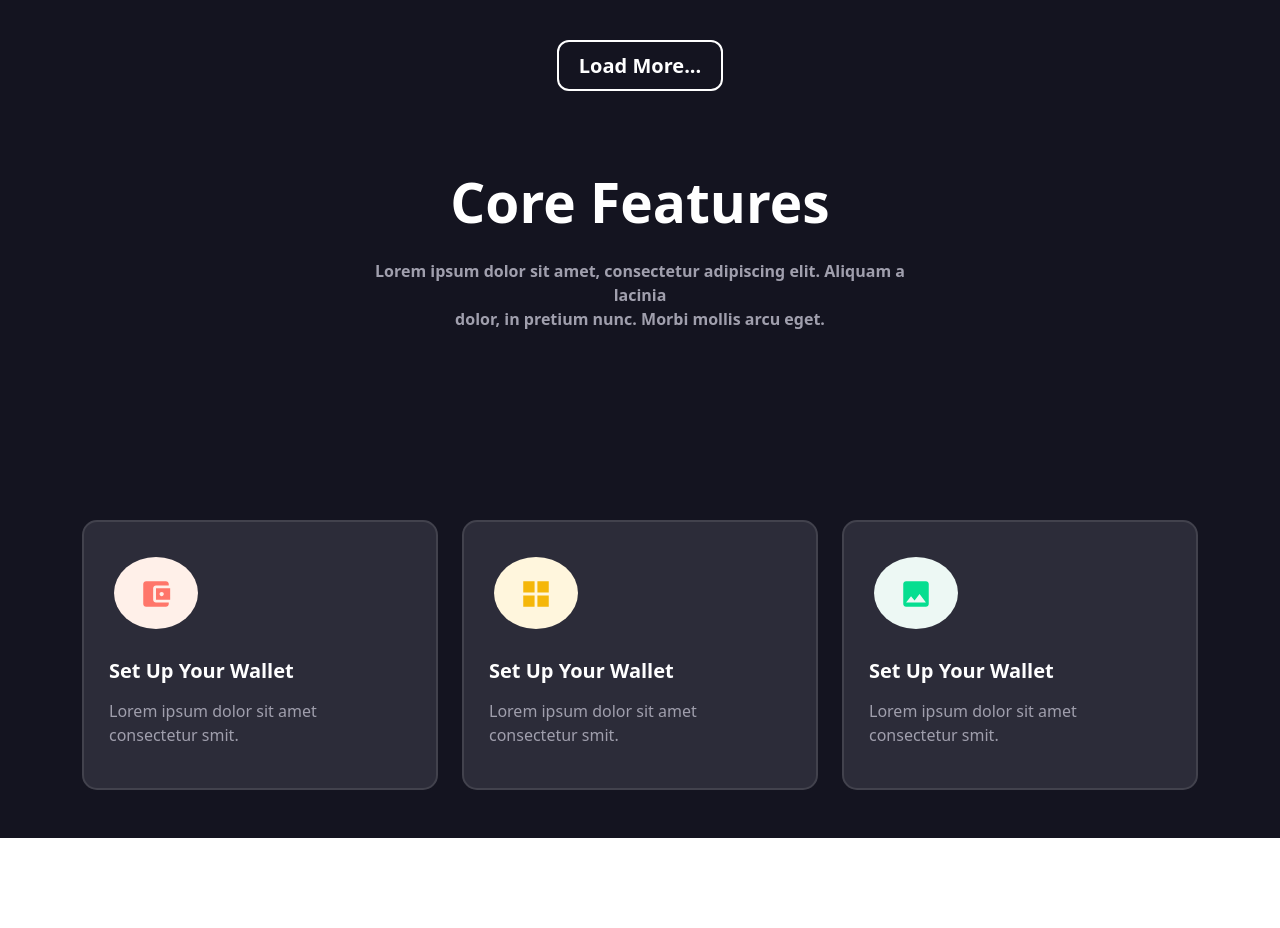
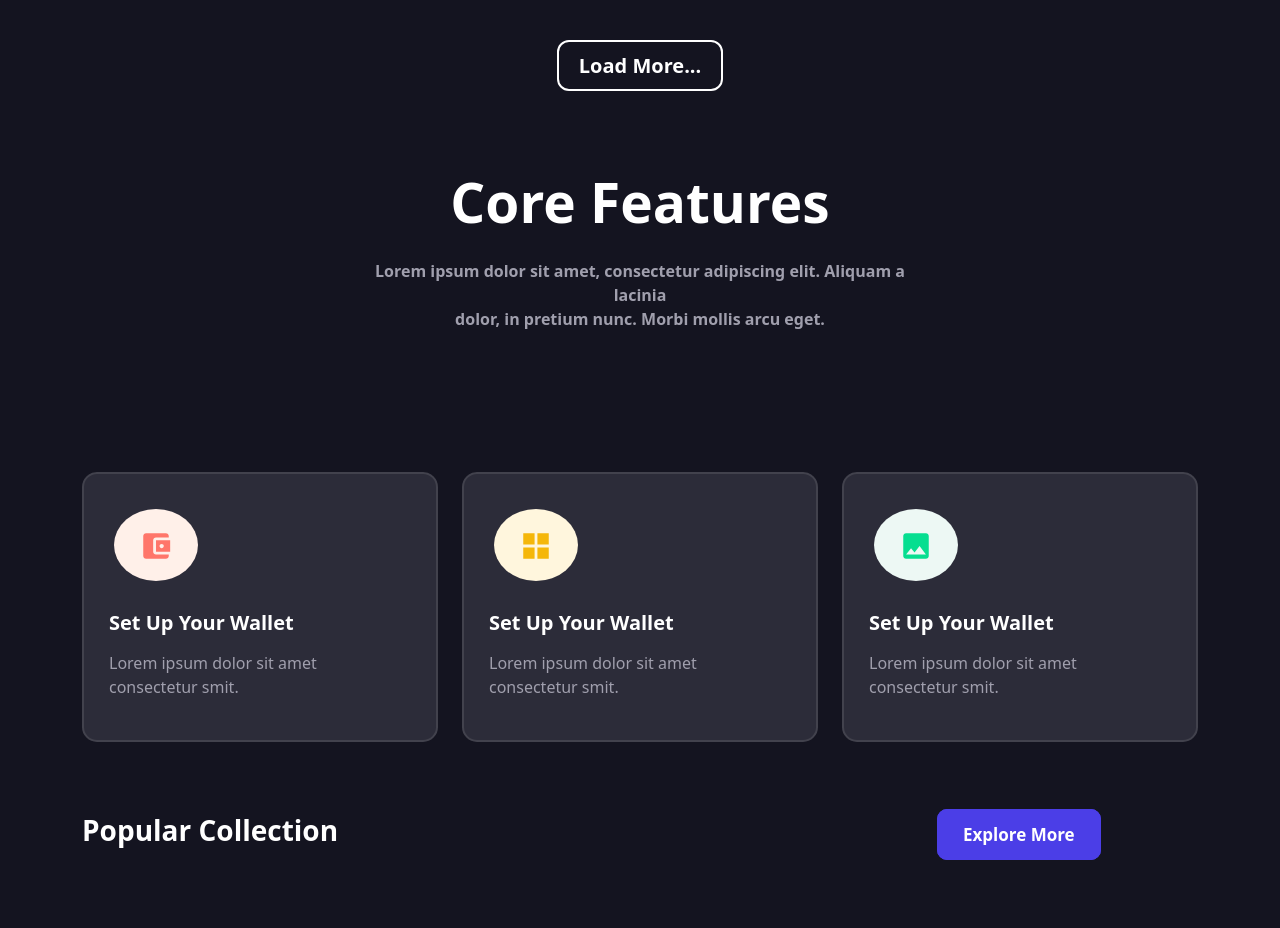
Before and after one commit to wisamosman/NFT, a plain HTML site: page index.html in a window 1280 px wide. Shown: the part 1813-2741 px from the top of the page. Before the commit the page ends 2651 px from the top, so only its background shows below. Drawn offline with nearby package versions, Linux system fonts and the light colour scheme.

Commit message:
add html9

```diff
--- a/css/style.css
+++ b/css/style.css
@@ -146,3 +146,8 @@ color: white;
     padding: 25px;
 
 }
+.w1{
+    color: white;
+    font-size: 28px;
+    font-weight: 600;
+}
--- a/index.html
+++ b/index.html
@@ -148,7 +148,7 @@
                 </div>
             </div>
             <div class="container">
-                <div class="row py-5">
+                <div class="row ">
                     <div class="col-lg-4">
                         <div class="q17">
                             <div class="q20">
@@ -189,6 +189,20 @@
                         </div>
                     </div>
                 </div>
+
+            </div>
+            <div class="container py-5">
+                <div class="row py-3">
+                    <div class="col-lg-3 py-2">
+                        <h1 class="w1"> Popular Collection</h1>
+                    </div>
+                    <div class="col-lg-3"></div>
+                    <div class="col-lg-3"></div>
+                    <div class="col-lg-3 py-3">
+                        <a class="q6 " href="">Explore More</a>
+                    </div>
+
+                </div>
             </div>
 </div>
     <script src="https://cdn.jsdelivr.net/npm/bootstrap@5.3.0-alpha1/dist/js/bootstrap.bundle.min.js" integrity="sha384-w76AqPfDkMBDXo30jS1Sgez6pr3x5MlQ1ZAGC+nuZB+EYdgRZgiwxhTBTkF7CXvN" crossorigin="anonymous"></script>
```
